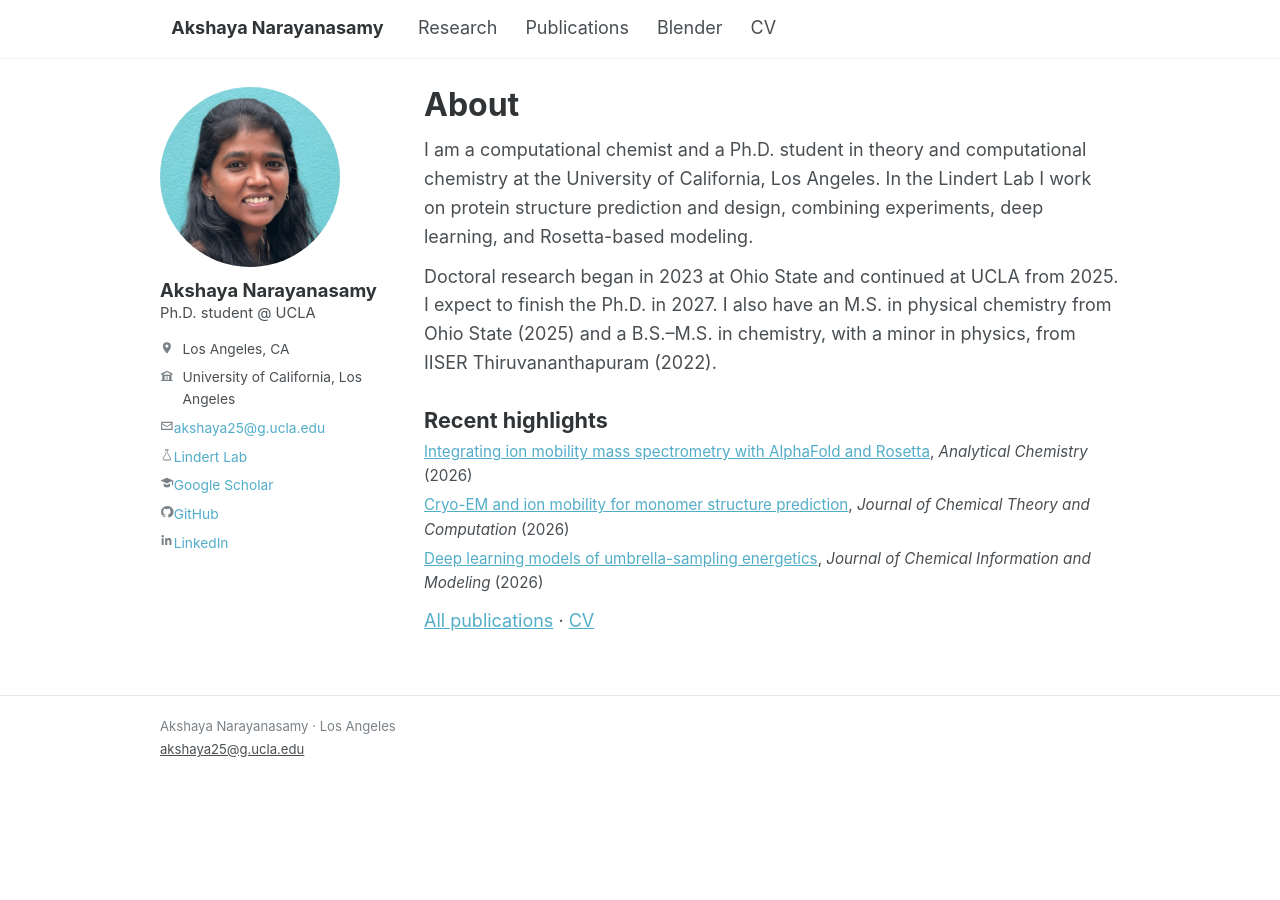
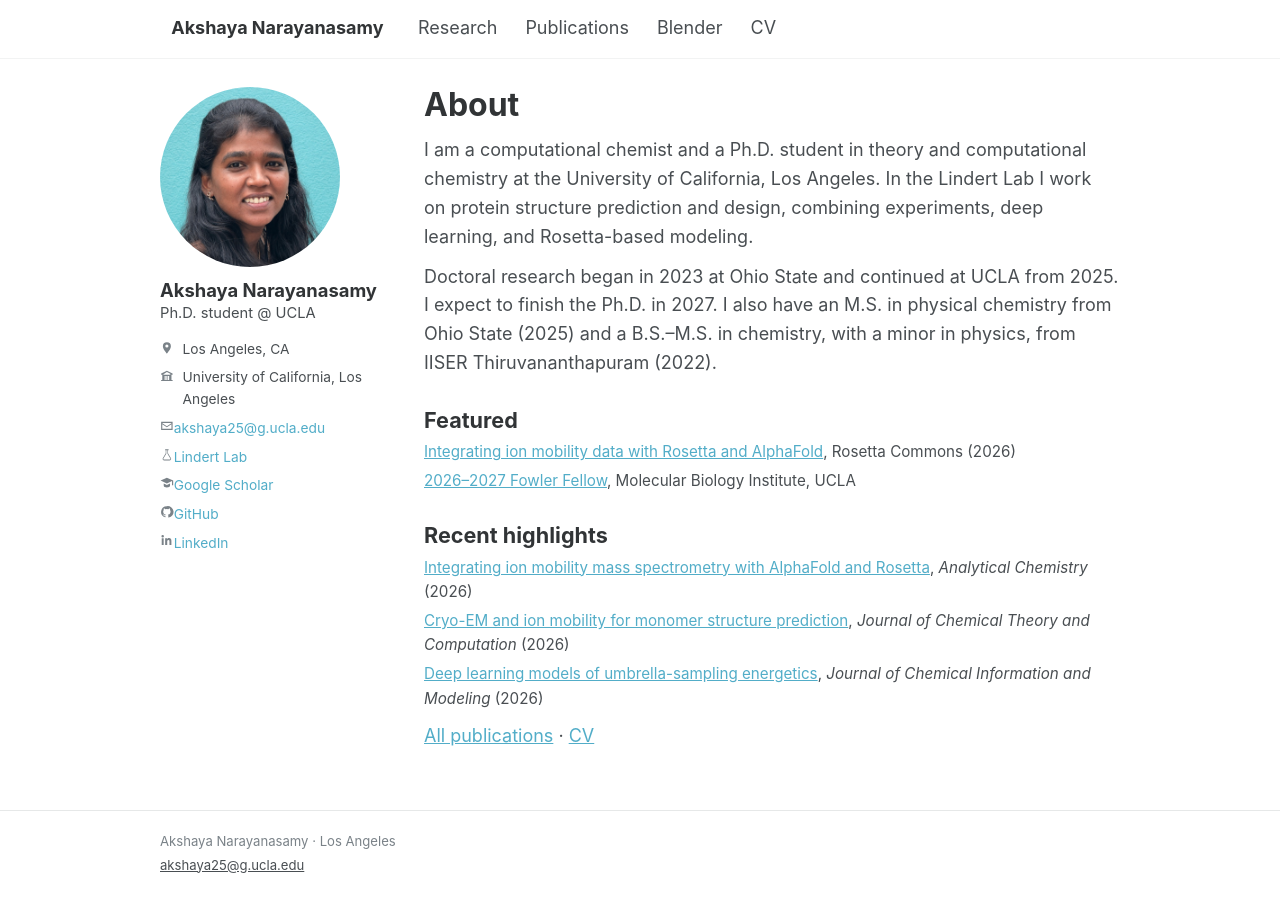
Before and after one commit to akshayansamy/akshayansamy.github.io, a plain HTML site: page index.html in a window 1280 px wide. Before the commit the page ends 800 px from the top, so only its background shows below. Drawn offline with Linux system fonts and the light colour scheme.

Commit message:
Add the Rosetta Commons feature and the Fowler Fellowship.
Both are linked from the About page, and the paper links to the Rosetta Commons write-up.

Co-authored-by: Cursor <cursoragent@cursor.com>

```diff
--- a/index.html
+++ b/index.html
@@ -50,6 +50,11 @@
       <h1>About</h1>
       <p class="lead">I am a computational chemist and a Ph.D. student in theory and computational chemistry at the University of California, Los Angeles. In the Lindert Lab I work on protein structure prediction and design, combining experiments, deep learning, and Rosetta-based modeling.</p>
       <p>Doctoral research began in 2023 at Ohio State and continued at UCLA from 2025. I expect to finish the Ph.D. in 2027. I also have an M.S. in physical chemistry from Ohio State (2025) and a B.S.–M.S. in chemistry, with a minor in physics, from IISER Thiruvananthapuram (2022).</p>
+      <h2>Featured</h2>
+      <ul class="related">
+        <li><a href="https://rosettacommons.org/2026/11/12/integrating-ion-mobility-data-with-rosetta-and-alphafold-resolves-complex-structural-assembly-challenges/">Integrating ion mobility data with Rosetta and AlphaFold</a>, Rosetta Commons (2026)</li>
+        <li><a href="https://www.mbi.ucla.edu/fowler-fellows">2026–2027 Fowler Fellow</a>, Molecular Biology Institute, UCLA</li>
+      </ul>
       <h2>Recent highlights</h2>
       <ul class="related">
         <li><a href="https://doi.org/10.1021/acs.analchem.6c01893">Integrating ion mobility mass spectrometry with AlphaFold and Rosetta</a>, <em>Analytical Chemistry</em> (2026)</li>
```
Also changed, not shown: publications.html (+1 -1 lines), research.html (+1 -1 lines).
